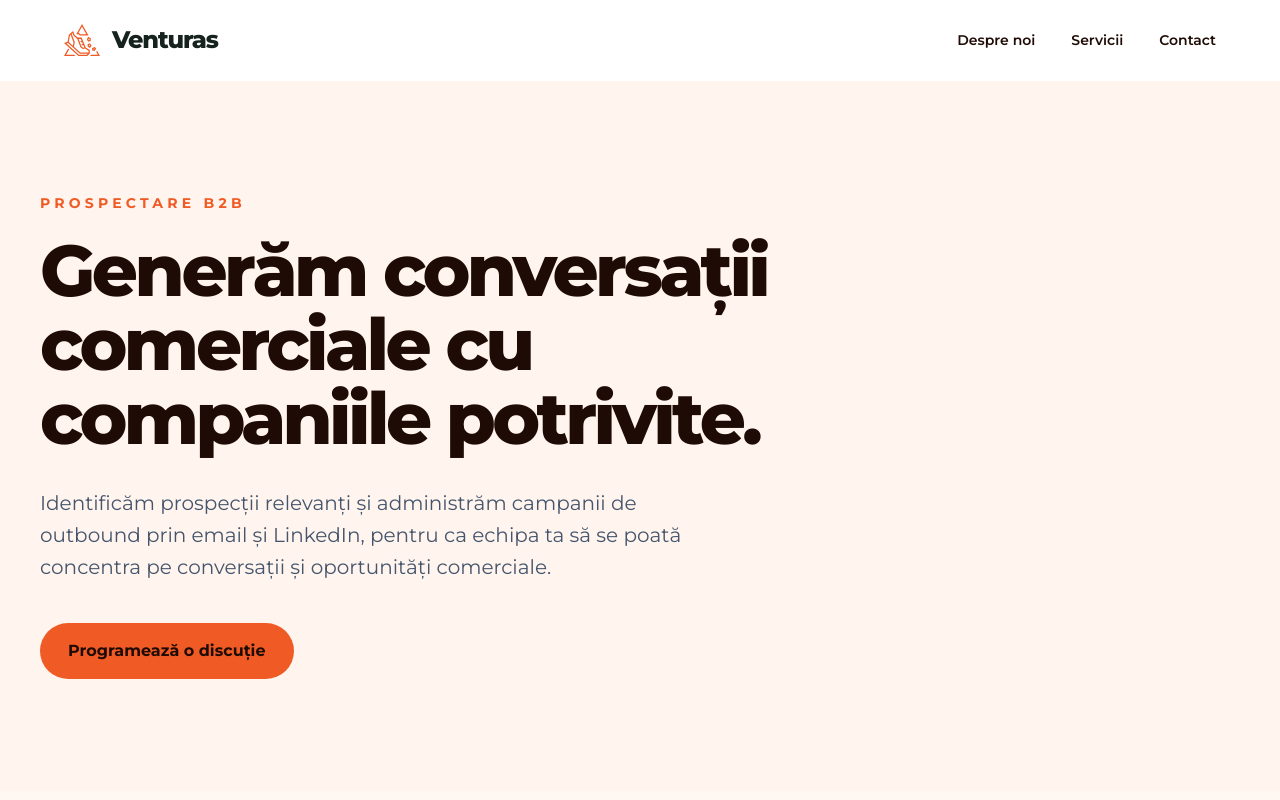
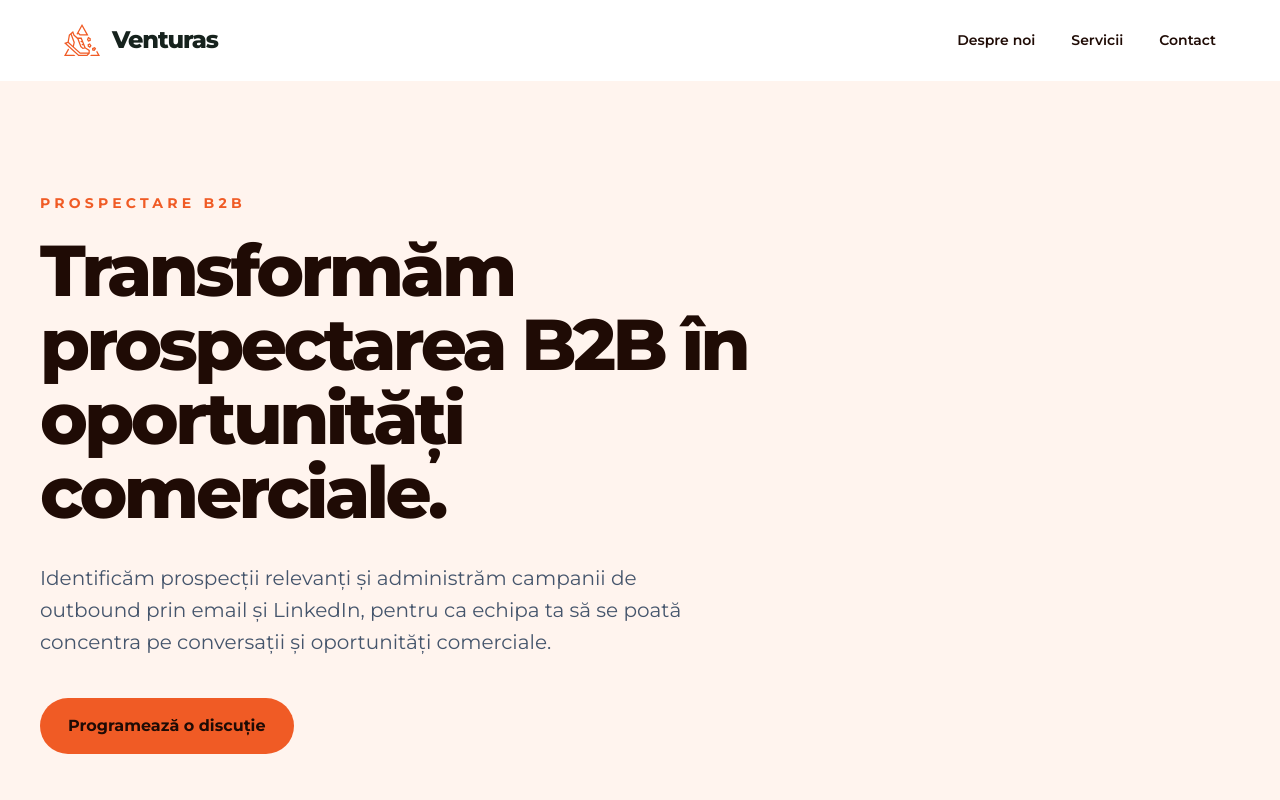
Before and after one commit to teodortabirca-creator/Venturas, a Next.js app: page / in a window 1280 px wide. Shown: the top 800 px of the page. Built offline with nearby package versions, Linux system fonts and the light colour scheme.

Commit message:
Update hero heading

```diff
--- a/components/Hero.tsx
+++ b/components/Hero.tsx
@@ -10,7 +10,7 @@ export default function Hero() {
           </p>
 
           <h1 className="mt-5 text-5xl font-extrabold leading-[1.03] tracking-[-0.05em] text-[#1F0B05] sm:text-6xl lg:text-7xl">
-            Generăm conversații comerciale cu companiile potrivite.
+            Transformăm prospectarea B2B în oportunități comerciale.
           </h1>
 
           <p className="mt-8 max-w-2xl text-lg leading-8 text-slate-600 sm:text-xl">
```
